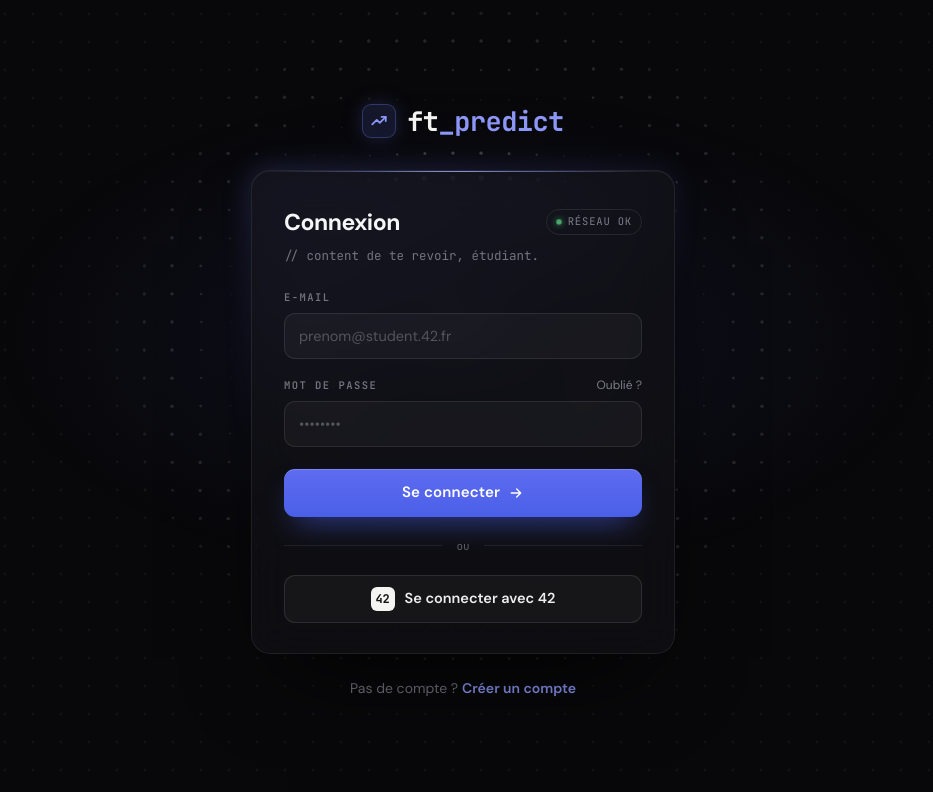
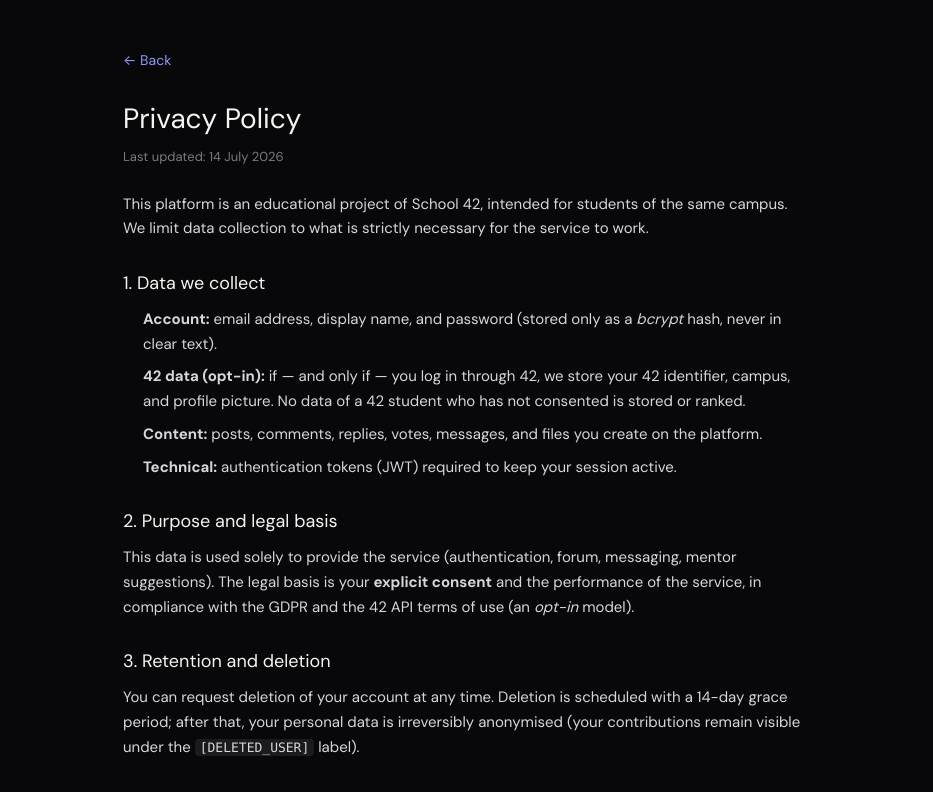
Before and after one commit to 8-1000-e/ft_transcendence, a Vue app in the folder frontend/: page /privacy in a window 1280 px wide. Before the commit this address led to /login. Shown: the top 792 px of the page, without its empty margins (177-1110 px from the left). Built offline with nearby package versions, Linux system fonts and the light colour scheme; no server answers.

Commit message:
feat(frontend): Privacy Policy + Terms of Service pages

```diff
--- a/frontend/src/components/auth/AuthShell.vue
+++ b/frontend/src/components/auth/AuthShell.vue
@@ -125,6 +125,19 @@
       </div>
 
       <p class="ftp-foot"><slot name="footer" /></p>
+
+      <p
+        style="
+          margin-top: 14px;
+          font-size: 12px;
+          opacity: 0.55;
+          text-align: center;
+        "
+      >
+        <RouterLink to="/privacy" style="color: inherit">Privacy</RouterLink>
+        ·
+        <RouterLink to="/terms" style="color: inherit">Terms</RouterLink>
+      </p>
     </div>
   </div>
 </template>
--- a/frontend/src/router/index.ts
+++ b/frontend/src/router/index.ts
@@ -26,6 +26,16 @@
       path: '/auth/callback',
       name: 'auth-callback',
       component: () => import('@/views/AuthCallback.vue'),
+    },
+    {
+      path: '/privacy',
+      name: 'privacy',
+      component: () => import('@/views/legal/PrivacyView.vue'),
+    },
+    {
+      path: '/terms',
+      name: 'terms',
+      component: () => import('@/views/legal/TermsView.vue'),
     },
     {
       path: '/',
--- /dev/null
+++ b/frontend/src/views/legal/PrivacyView.vue
@@ -0,0 +1,116 @@
+<script setup lang="ts">
+// Public page — reachable without authentication (footer links + /privacy).
+</script>
+
+<template>
+  <main class="legal">
+    <RouterLink to="/login" class="legal-back">← Back</RouterLink>
+    <h1>Privacy Policy</h1>
+    <p class="legal-date">Last updated: 14 July 2026</p>
+
+    <p>
+      This platform is an educational project of School 42, intended for students
+      of the same campus. We limit data collection to what is strictly necessary
+      for the service to work.
+    </p>
+
+    <h2>1. Data we collect</h2>
+    <ul>
+      <li>
+        <strong>Account:</strong> email address, display name, and password
+        (stored only as a <em>bcrypt</em> hash, never in clear text).
+      </li>
+      <li>
+        <strong>42 data (opt-in):</strong> if — and only if — you log in through
+        42, we store your 42 identifier, campus, and profile picture. No data of a
+        42 student who has not consented is stored or ranked.
+      </li>
+      <li>
+        <strong>Content:</strong> posts, comments, replies, votes, messages, and
+        files you create on the platform.
+      </li>
+      <li>
+        <strong>Technical:</strong> authentication tokens (JWT) required to keep
+        your session active.
+      </li>
+    </ul>
+
+    <h2>2. Purpose and legal basis</h2>
+    <p>
+      This data is used solely to provide the service (authentication, forum,
+      messaging, mentor suggestions). The legal basis is your
+      <strong>explicit consent</strong> and the performance of the service, in
+      compliance with the GDPR and the 42 API terms of use (an
+      <em>opt-in</em> model).
+    </p>
+
+    <h2>3. Retention and deletion</h2>
+    <p>
+      You can request deletion of your account at any time. Deletion is scheduled
+      with a 14-day grace period; after that, your personal data is irreversibly
+      anonymised (your contributions remain visible under the
+      <code>[DELETED_USER]</code> label).
+    </p>
+
+    <h2>4. Your rights</h2>
+    <p>
+      Under the GDPR you have the right to access, rectify, erase, and port your
+      data, and to withdraw consent. Most of these actions are available directly
+      from your profile.
+    </p>
+
+    <h2>5. Sharing</h2>
+    <p>
+      Your data is never sold nor shared with third parties, and stays within the
+      42 network in accordance with the 42 API terms.
+    </p>
+
+    <h2>6. Contact</h2>
+    <p>For any question about your data, contact the project team.</p>
+  </main>
+</template>
+
+<style scoped>
+.legal {
+  max-width: 720px;
+  margin: 0 auto;
+  padding: 48px 20px 80px;
+  color: #d7d7db;
+  line-height: 1.65;
+  font-size: 15px;
+}
+.legal-back {
+  display: inline-block;
+  margin-bottom: 24px;
+  color: #8c97f7;
+  text-decoration: none;
+  font-size: 14px;
+}
+.legal h1 {
+  color: #f4f4f2;
+  font-size: 28px;
+  margin: 0 0 4px;
+}
+.legal h2 {
+  color: #f4f4f2;
+  font-size: 18px;
+  margin: 28px 0 8px;
+}
+.legal-date {
+  opacity: 0.55;
+  font-size: 13px;
+  margin: 0 0 24px;
+}
+.legal ul {
+  padding-left: 20px;
+}
+.legal li {
+  margin-bottom: 8px;
+}
+.legal code {
+  background: rgba(255, 255, 255, 0.08);
+  padding: 1px 5px;
+  border-radius: 4px;
+  font-size: 13px;
+}
+</style>
--- /dev/null
+++ b/frontend/src/views/legal/TermsView.vue
@@ -0,0 +1,106 @@
+<script setup lang="ts">
+// Public page — reachable without authentication (footer links + /terms).
+</script>
+
+<template>
+  <main class="legal">
+    <RouterLink to="/login" class="legal-back">← Back</RouterLink>
+    <h1>Terms of Service</h1>
+    <p class="legal-date">Last updated: 14 July 2026</p>
+
+    <p>
+      By using this platform you agree to the terms below. This is an educational
+      project of School 42 with no commercial purpose.
+    </p>
+
+    <h2>1. Account</h2>
+    <p>
+      You must provide a valid email address and keep your credentials
+      confidential. You are responsible for activity carried out from your
+      account.
+    </p>
+
+    <h2>2. Acceptable use</h2>
+    <ul>
+      <li>No illegal, hateful, harassing, or defamatory content.</li>
+      <li>No spam, nor any attempt to gain unauthorised access to the service.</li>
+      <li>Respect other students and the spirit of mutual help at 42.</li>
+    </ul>
+
+    <h2>3. User content</h2>
+    <p>
+      You remain responsible for the content you post. You grant the platform the
+      right to display it to other users as part of the service. Content that
+      clearly breaches these terms may be removed.
+    </p>
+
+    <h2>4. Anonymous identities</h2>
+    <p>
+      Visitors outside the 42 network see anonymised identities. Any attempt to
+      de-anonymise another user is prohibited.
+    </p>
+
+    <h2>5. Privacy</h2>
+    <p>
+      How your data is handled is described in our
+      <RouterLink to="/privacy">Privacy Policy</RouterLink>.
+    </p>
+
+    <h2>6. Suspension and termination</h2>
+    <p>
+      We may suspend an account that violates these terms. You can delete your
+      account at any time from your profile.
+    </p>
+
+    <h2>7. Limitation of liability</h2>
+    <p>
+      The service is provided "as is", in an educational context, with no
+      guarantee of continuous availability.
+    </p>
+
+    <h2>8. Changes</h2>
+    <p>
+      These terms may change; the last-updated date is shown at the top of this
+      page.
+    </p>
+  </main>
+</template>
+
+<style scoped>
+.legal {
+  max-width: 720px;
+  margin: 0 auto;
+  padding: 48px 20px 80px;
+  color: #d7d7db;
+  line-height: 1.65;
+  font-size: 15px;
+}
+.legal-back {
+  display: inline-block;
+  margin-bottom: 24px;
+  color: #8c97f7;
+  text-decoration: none;
+  font-size: 14px;
+}
+.legal h1 {
+  color: #f4f4f2;
+  font-size: 28px;
+  margin: 0 0 4px;
+}
+.legal h2 {
+  color: #f4f4f2;
+  font-size: 18px;
+  margin: 28px 0 8px;
+}
+.legal-date {
+  opacity: 0.55;
+  font-size: 13px;
+  margin: 0 0 24px;
+}
+.legal ul {
+  padding-left: 20px;
+}
+.legal li {
+  margin-bottom: 8px;
+}
+</style>
```
